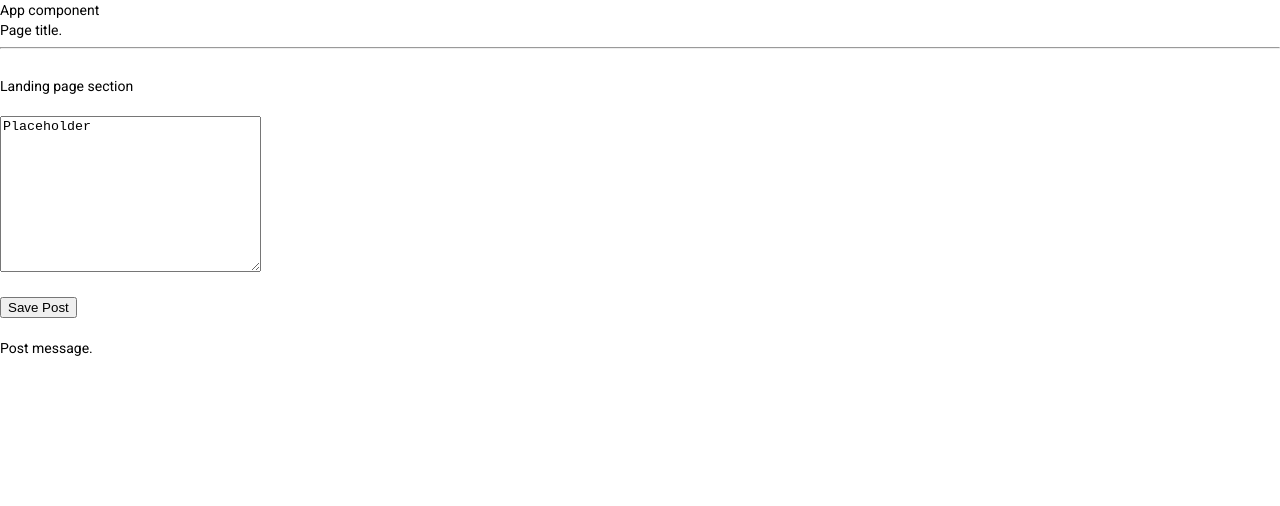
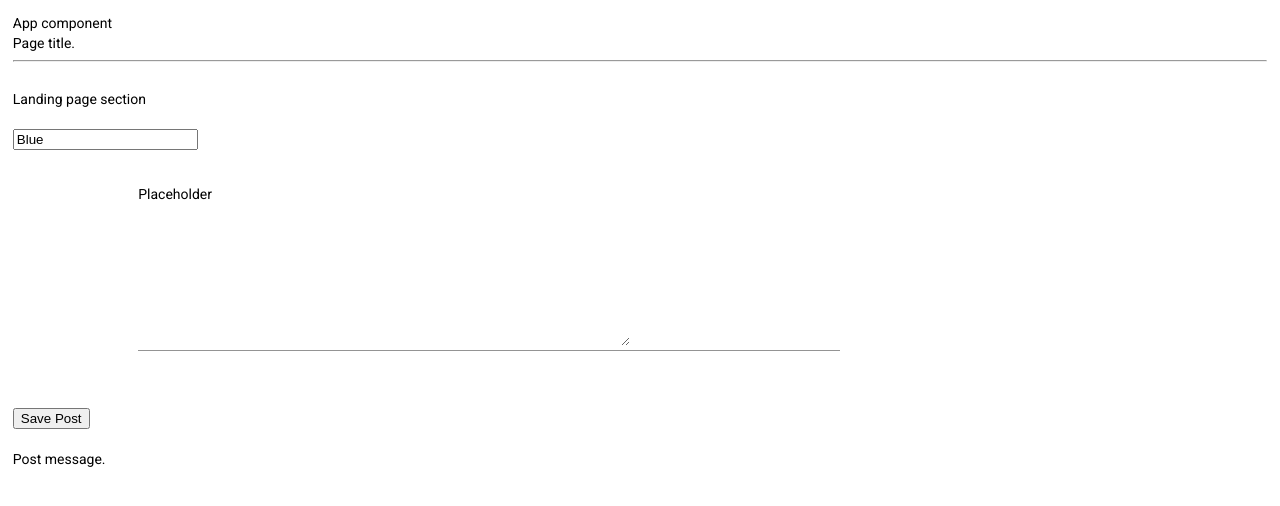
Before and after one commit to AdityaChouhan-19/LearningMEAN, an Angular app: page / in a window 1280 px wide. Shown: the top 506 px of the page. Built offline with nearby package versions, Linux system fonts and the light colour scheme.

Commit message:
Practiced property binding.

```diff
--- a/src/app/app.module.ts
+++ b/src/app/app.module.ts
@@ -3,6 +3,7 @@ import { BrowserModule } from '@angular/platform-browser';
 
 //importing forms module to use ngModel property
 import { FormsModule } from '@angular/forms';
+import { MatInputModule } from '@angular/material/input';
 
 import { AppComponent } from './app.component';
 import { LandingPageComponent } from './views/landing-page/landing-page.component';
@@ -15,6 +16,7 @@ import { BrowserAnimationsModule } from '@angular/platform-browser/animations';
     //As we are using FormsModule we have to reference it here.
     FormsModule,
     BrowserAnimationsModule,
+    MatInputModule,
   ],
   providers: [],
   bootstrap: [AppComponent],
--- a/src/app/views/landing-page/landing-page.component.css
+++ b/src/app/views/landing-page/landing-page.component.css
@@ -0,0 +1,9 @@
+div{
+  width: 80%;
+  margin: auto;
+}
+
+mat-form-field
+, textarea{
+  width: 70%;
+}
--- a/src/app/views/landing-page/landing-page.component.html
+++ b/src/app/views/landing-page/landing-page.component.html
@@ -2,8 +2,15 @@
 <br>
 {{title}}
 <br><br>
-<textarea name="" id="" cols="30" rows="10" [(ngModel)]="userInput"></textarea>
+<input type="text" [value]="inputColor" #textInput>
 <br><br>
-<button (click)="onAddPost()">Save Post</button>
+<div>
+  <mat-form-field>
+    <textarea matInput name="" id="" cols="30" rows="10"
+    [(ngModel)]="userInput" [ngStyle]="{'background-color': textAreaBgColor}"></textarea>
+  </mat-form-field>
+</div>
+<br><br>
+<button (click)="onAddPost()" (click)="onChangeColor(textInput)">Save Post</button>
 <br><br>
 <p>{{newPost}}</p>
--- a/src/app/views/landing-page/landing-page.component.ts
+++ b/src/app/views/landing-page/landing-page.component.ts
@@ -11,13 +11,19 @@ export class LandingPageComponent implements OnInit {
 
   ngOnInit(): void {}
 
+  //variables
   title: string = 'Landing page section';
 
+  inputColor: string = 'Blue'
+
   userInput: string = 'Placeholder';
-
   newPost: string = 'Post message.';
 
   onAddPost() {
     this.newPost = this.userInput;
   }
+
+  onChangeColor(textInput: HTMLTextAreaElement){
+    this.textAreaBgColor = textInput.value;
+  }
 }
--- a/src/styles.css
+++ b/src/styles.css
@@ -1,4 +1,4 @@
 /* You can add global styles to this file, and also import other style files */
 
 html, body { height: 100%; }
-body { margin: 0; font-family: Roboto, "Helvetica Neue", sans-serif; }
+body { margin: 0; font-family: Roboto, "Helvetica Neue", sans-serif; padding: 1%;}
```
